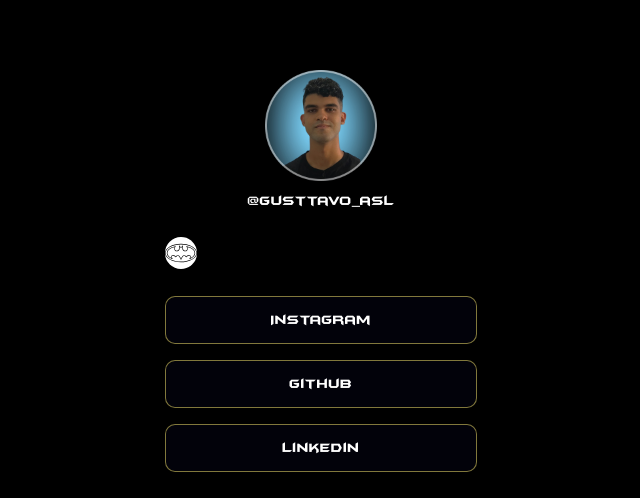
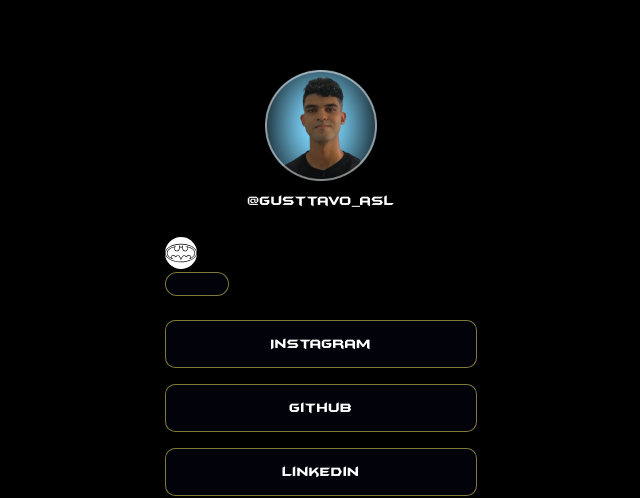
Before and after one commit to GustavoASL/DC-DevLinks, a plain HTML site: page index.html in a window 1280 px wide. Shown: the top 498 px of the page, without its empty margins (319-959 px from the left). Drawn offline with Linux system fonts and the light colour scheme.

Commit message:
Add and create track (span)

```diff
--- a/style.css
+++ b/style.css
@@ -74,6 +74,17 @@ body * {
   border-radius: 50%;
 }
 
+#switch span {
+  display: block;
+  width: 64px;
+  height: 24px;
+  background: var(--background-buttons);
+  border: 1px solid var(--border-buttons);
+  border-radius: 9999px;
+  backdrop-filter: blur(4px);
+  -webkit-backdrop-filter: blur(4px);
+}
+
 /* Fontes dos Textos */
 @font-face {
   font-family: "Super-Font";
```
